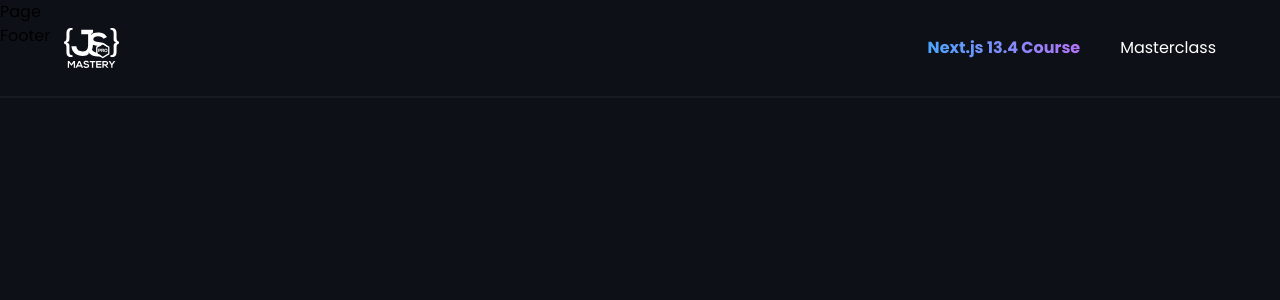
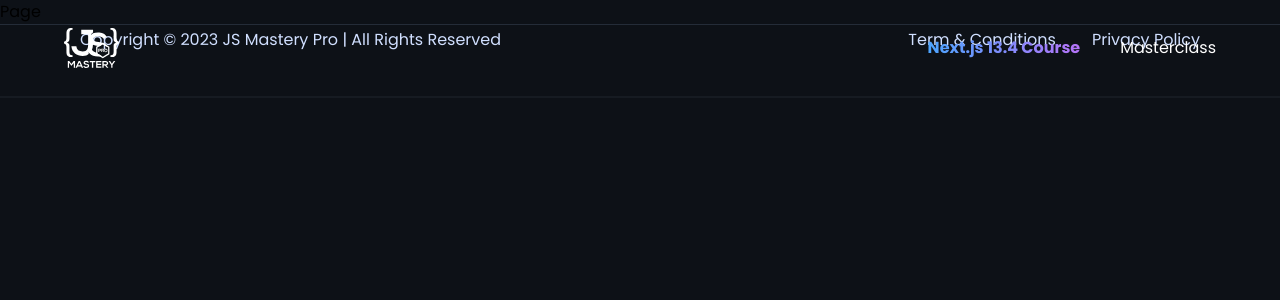
Before and after one commit to prikol769/nextjs_load, a Next.js app: page / in a window 1280 px wide. Shown: the top 300 px of the page. Built offline with nearby package versions, Linux system fonts and the light colour scheme.

Commit message:
added Footer

```diff
--- a/components/ui/Footer.tsx
+++ b/components/ui/Footer.tsx
@@ -1,8 +1,21 @@
-import React from 'react'
+import Link from "next/link"
 
 const Footer = () => {
     return (
-        <div>Footer</div>
+        <footer className="text-white-800 flex-between body-text w-full gap-y-10 border-t border-black-400 bg-black-100 px-20 py-1 max-md:flex-col">
+            <p>Copyright © 2023 JS Mastery Pro | All Rights Reserved</p>
+
+            <div className="flex gap-x-9">
+                <Link
+                    href="/terms-of-use"
+                >Term & Conditions
+                </Link>
+                <Link
+                    href="/privacy-policy"
+                >Privacy Policy
+                </Link>
+            </div>
+        </footer>
     )
 }
 
```
